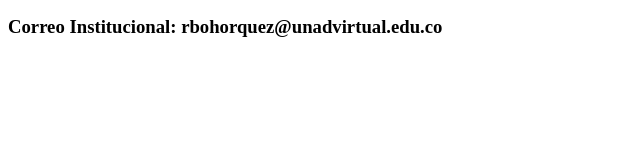
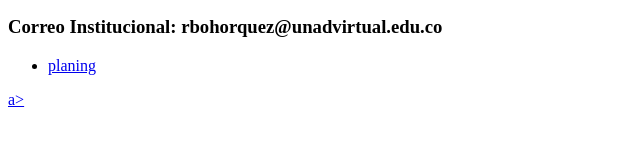
Before and after one commit to rbohorquezb/DSW-robertobohorquez, a plain HTML site: page index.html in a window 1280 px wide. Shown: the part 273-416 px from the top of the page, 0-640 px from the left. Drawn offline with Linux system fonts and the light colour scheme.

Commit message:
v5
Actualizar

```diff
--- a/index.html
+++ b/index.html
@@ -14,4 +14,11 @@
     <h3>Telefono: 3138801733</h3>
     <h3>Correo Institucional: rbohorquez@unadvirtual.edu.co</h3>
 </body>
+<nav>
+    <ul class="Menu">
+        <li><a href="planing.html">planing</li></ul>a>
+    </ul>
+</nav>
+
+
 </html>
```
Also changed, not shown: tablaexcel.png (deleted).
